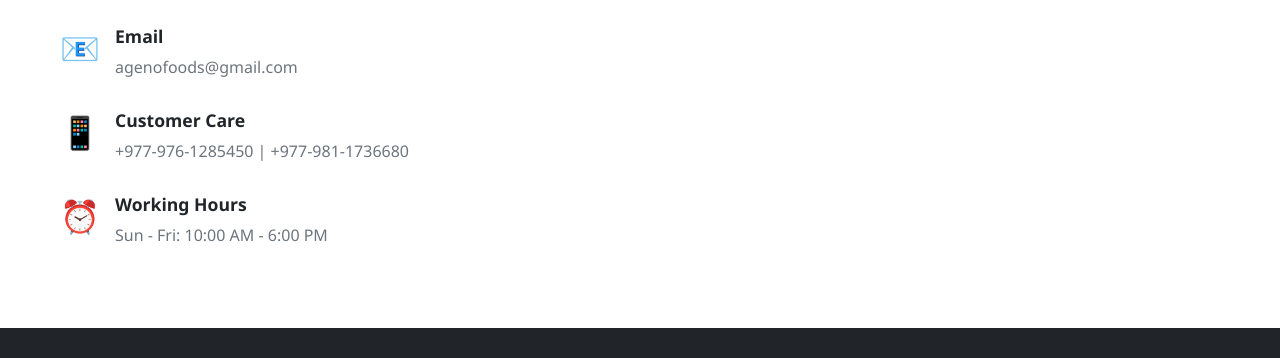
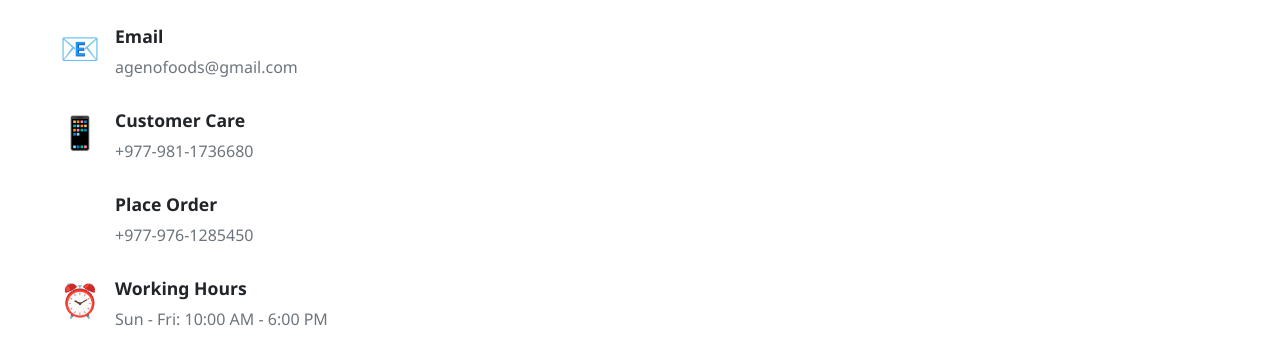
Before and after one commit to fanaticboy2012-collab/ageno-foods, a plain HTML site: page index.html in a window 1280 px wide. Shown: the part 4151-4509 px from the top of the page. Drawn offline with Linux system fonts and the light colour scheme.

Commit message:
managed the contact numbers

```diff
--- a/index.html
+++ b/index.html
@@ -437,7 +437,9 @@
               <span class="contact-icon">📱</span>
               <div>
                 <strong>Customer Care</strong>
-                <p>+977-976-1285450 | +977-981-1736680</p>
+                <p>+977-981-1736680</p><br>
+                <strong>Place Order</strong>
+                <p>+977-976-1285450 </p>
               </div>
             </div>
             <div class="contact-item">
```
